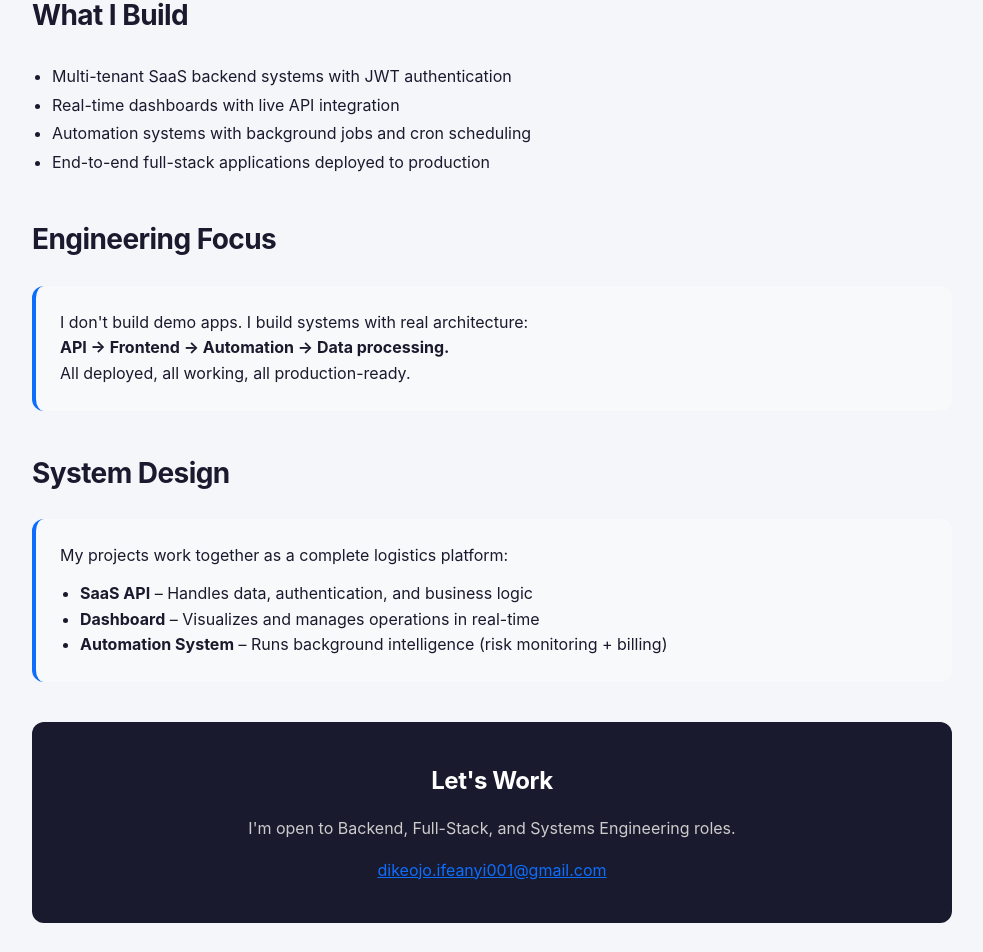
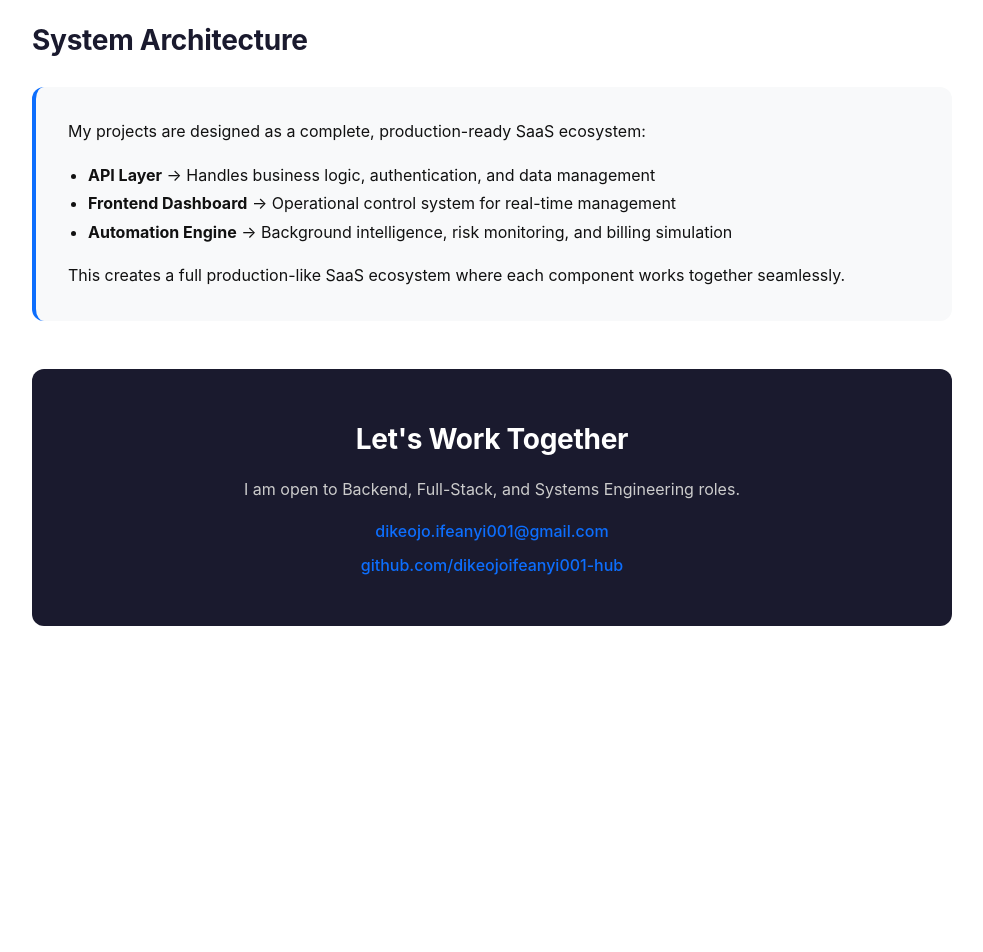
Before and after one commit to dikeojoifeanyi001-hub/doi-henry-portfolio, a React (Vite) app: page / in a window 1280 px wide. Shown: the part 497-1449 px from the top of the page, without its empty margins (148-1131 px from the left). After the commit the page ends 1193 px from the top, so only its background shows below. Built offline with nearby package versions, Linux system fonts and the light colour scheme.

Commit message:
Final portfolio upgrade: Hero rewrite, case studies, system thinking, recruiter CTA, premium UI

```diff
--- a/src/index.css
+++ b/src/index.css
@@ -5,22 +5,45 @@
 }
 
 body {
-  font-family: -apple-system, BlinkMacSystemFont, 'Segoe UI', Roboto, Oxygen, Ubuntu, sans-serif;
-  background-color: #f5f6fa;
-  color: #1a1a2e;
+  font-family: -apple-system, BlinkMacSystemFont, 'Segoe UI', Roboto, 'Helvetica Neue', sans-serif;
+  background: #ffffff;
+  color: #111;
   line-height: 1.6;
 }
 
+h1, h2, h3 {
+  letter-spacing: -0.02em;
+}
+
+h1 {
+  letter-spacing: -0.02em;
+}
+
+h2 {
+  letter-spacing: -0.01em;
+}
+
 a {
-  transition: opacity 0.2s;
+  color: #0b57d0;
+  font-weight: 500;
+  text-decoration: none;
+  transition: opacity 0.2s ease;
 }
 
 a:hover {
   opacity: 0.7;
+  text-decoration: underline;
 }
 
-h1, h2, h3 {
-  letter-spacing: -0.02em;
+/* Spacing utility */
+div {
+  margin-bottom: 0;
+}
+
+/* Container max-width for readability */
+.container {
+  max-width: 1000px;
+  margin: 0 auto;
 }
 
 /* Scrollbar styling */
@@ -33,10 +56,10 @@ h1, h2, h3 {
 }
 
 ::-webkit-scrollbar-thumb {
-  background: #888;
+  background: #c1c1c1;
   border-radius: 4px;
 }
 
 ::-webkit-scrollbar-thumb:hover {
-  background: #555;
+  background: #a1a1a1;
 }
--- a/src/pages/Contact.jsx
+++ b/src/pages/Contact.jsx
@@ -2,40 +2,94 @@ export default function Contact() {
   const containerStyle = {
     maxWidth: "600px",
     margin: "0 auto",
-    padding: "40px",
+    padding: "60px 40px",
     textAlign: "center"
+  };
+
+  const titleStyle = {
+    fontSize: "36px",
+    marginBottom: "40px",
+    color: "#1a1a2e",
+    letterSpacing: "-0.5px"
   };
 
   const cardStyle = {
     backgroundColor: "white",
     borderRadius: "12px",
-    padding: "32px",
-    boxShadow: "0 2px 8px rgba(0,0,0,0.08)",
+    padding: "40px",
+    boxShadow: "0 2px 12px rgba(0,0,0,0.06)",
     border: "1px solid #eee"
+  };
+
+  const infoBlockStyle = {
+    marginBottom: "24px",
+    padding: "20px",
+    backgroundColor: "#f8f9fa",
+    borderRadius: "8px"
+  };
+
+  const labelStyle = {
+    fontSize: "13px",
+    fontWeight: "700",
+    color: "#0d6efd",
+    marginBottom: "8px",
+    textTransform: "uppercase",
+    letterSpacing: "1px"
+  };
+
+  const valueStyle = {
+    fontSize: "18px",
+    color: "#1a1a2e"
+  };
+
+  const linkStyle = {
+    color: "#0b57d0",
+    textDecoration: "none",
+    fontWeight: "500"
+  };
+
+  const noteStyle = {
+    marginTop: "32px",
+    padding: "20px",
+    backgroundColor: "#e9ecef",
+    borderRadius: "8px",
+    fontSize: "14px",
+    color: "#555"
   };
 
   return (
     <div style={containerStyle}>
-      <h1 style={{ fontSize: "36px", marginBottom: "40px" }}>Contact Me</h1>
+      <h1 style={titleStyle}>Contact Me</h1>
 
       <div style={cardStyle}>
-        <div style={{ marginBottom: "24px", padding: "16px", backgroundColor: "#f8f9fa", borderRadius: "8px" }}>
-          <div style={{ fontSize: "14px", color: "#888", marginBottom: "8px" }}>EMAIL</div>
-          <div><a href="mailto:dikeojo.ifeanyi001@gmail.com" style={{ color: "#0d6efd" }}>dikeojo.ifeanyi001@gmail.com</a></div>
+        <div style={infoBlockStyle}>
+          <div style={labelStyle}>Email</div>
+          <div style={valueStyle}>
+            <a href="mailto:dikeojo.ifeanyi001@gmail.com" style={linkStyle}>
+              dikeojo.ifeanyi001@gmail.com
+            </a>
+          </div>
         </div>
 
-        <div style={{ marginBottom: "24px", padding: "16px", backgroundColor: "#f8f9fa", borderRadius: "8px" }}>
-          <div style={{ fontSize: "14px", color: "#888", marginBottom: "8px" }}>GITHUB</div>
-          <div><a href="https://github.com/dikeojoifeanyi001-hub" target="_blank" style={{ color: "#0d6efd" }}>github.com/dikeojoifeanyi001-hub</a></div>
+        <div style={infoBlockStyle}>
+          <div style={labelStyle}>GitHub</div>
+          <div style={valueStyle}>
+            <a href="https://github.com/dikeojoifeanyi001-hub" target="_blank" rel="noopener noreferrer" style={linkStyle}>
+              github.com/dikeojoifeanyi001-hub
+            </a>
+          </div>
         </div>
 
-        <div style={{ padding: "16px", backgroundColor: "#f8f9fa", borderRadius: "8px" }}>
-          <div style={{ fontSize: "14px", color: "#888", marginBottom: "8px" }}>OPEN TO</div>
-          <div>Junior Backend Engineer • Software Engineer</div>
+        <div style={infoBlockStyle}>
+          <div style={labelStyle}>Open To</div>
+          <div style={valueStyle}>
+            Backend Engineer • Software Engineer • Systems Engineer
+          </div>
         </div>
 
-        <div style={{ marginTop: "24px", padding: "16px", backgroundColor: "#e9ecef", borderRadius: "8px", fontSize: "14px" }}>
-          📍 Available for remote opportunities worldwide.
+        <div style={noteStyle}>
+          📍 Available for remote opportunities worldwide.<br />
+          I respond within 24 hours.
         </div>
       </div>
     </div>
--- a/src/pages/Home.jsx
+++ b/src/pages/Home.jsx
@@ -2,7 +2,7 @@ export default function Home() {
   const containerStyle = {
     maxWidth: "1000px",
     margin: "0 auto",
-    padding: "60px 40px"
+    padding: "70px 40px"
   };
 
   const heroStyle = {
@@ -10,15 +10,16 @@ export default function Home() {
   };
 
   const nameStyle = {
-    fontSize: "48px",
+    fontSize: "44px",
+    fontWeight: "700",
     marginBottom: "16px",
     color: "#1a1a2e"
   };
 
   const titleStyle = {
-    fontSize: "24px",
-    color: "#0d6efd",
-    marginBottom: "24px",
+    fontSize: "22px",
+    color: "#444",
+    marginBottom: "20px",
     fontWeight: "500"
   };
 
@@ -26,18 +27,22 @@ export default function Home() {
     fontSize: "18px",
     lineHeight: "1.6",
     color: "#444",
-    maxWidth: "600px",
+    maxWidth: "700px",
+    marginBottom: "24px"
+  };
+
+  const buildingStyle = {
+    fontSize: "16px",
+    fontWeight: "600",
+    color: "#0d6efd",
     marginBottom: "30px"
   };
 
-  const buttonStyle = {
-    display: "inline-block",
-    backgroundColor: "#0d6efd",
-    color: "white",
-    padding: "12px 24px",
-    borderRadius: "8px",
-    textDecoration: "none",
-    fontWeight: "500"
+  const linkButtonStyle = {
+    fontSize: "18px",
+    fontWeight: "500",
+    color: "#0d6efd",
+    textDecoration: "none"
   };
 
   const sectionTitleStyle = {
@@ -46,32 +51,26 @@ export default function Home() {
     color: "#1a1a2e"
   };
 
+  const systemBoxStyle = {
+    backgroundColor: "#f8f9fa",
+    padding: "32px",
+    borderRadius: "12px",
+    marginBottom: "48px",
+    borderLeft: "4px solid #0d6efd"
+  };
+
   const listStyle = {
     paddingLeft: "20px",
     lineHeight: "1.8",
-    marginBottom: "40px"
-  };
-
-  const proofBoxStyle = {
-    backgroundColor: "#f8f9fa",
-    padding: "24px",
-    borderRadius: "12px",
-    marginBottom: "40px",
-    borderLeft: "4px solid #0d6efd"
+    marginTop: "12px"
   };
 
   const ctaStyle = {
     backgroundColor: "#1a1a2e",
     color: "white",
-    padding: "40px",
+    padding: "48px",
     borderRadius: "12px",
-    textAlign: "center",
-    marginTop: "40px"
-  };
-
-  const linkStyle = {
-    color: "#0d6efd",
-    textDecoration: "none"
+    textAlign: "center"
   };
 
   return (
@@ -79,55 +78,49 @@ export default function Home() {
       {/* HERO SECTION */}
       <div style={heroStyle}>
         <h1 style={nameStyle}>D.O.I Henry</h1>
-        <h2 style={titleStyle}>Software Engineer (Backend • Systems • Full-Stack)</h2>
+        <h2 style={titleStyle}>Software Engineer — Backend • Systems • Full-Stack SaaS</h2>
         <p style={descriptionStyle}>
-          I build production-ready systems: scalable APIs, automation engines,
-          and dashboards that solve real logistics and business problems.
+          I design and build production-grade systems including scalable APIs,
+          automation engines, and full-stack dashboards that solve real business operations problems.
         </p>
-        <a href="/projects" style={buttonStyle}>View My Work →</a>
+        <div style={buildingStyle}>
+          Building: SaaS platforms • Automation systems • Logistics intelligence tools
+        </div>
+        <div>
+          <a href="/projects" style={linkButtonStyle}>View Engineering Work →</a>
+        </div>
       </div>
 
-      {/* WHAT I BUILD SECTION */}
-      <h3 style={sectionTitleStyle}>What I Build</h3>
-      <ul style={listStyle}>
-        <li>Multi-tenant SaaS backend systems with JWT authentication</li>
-        <li>Real-time dashboards with live API integration</li>
-        <li>Automation systems with background jobs and cron scheduling</li>
-        <li>End-to-end full-stack applications deployed to production</li>
-      </ul>
-
-      {/* ENGINEERING PROOF SECTION */}
-      <h3 style={sectionTitleStyle}>Engineering Focus</h3>
-      <div style={proofBoxStyle}>
-        <p style={{ fontSize: "16px", lineHeight: "1.6", margin: 0 }}>
-          I don't build demo apps. I build systems with real architecture:<br/>
-          <strong>API → Frontend → Automation → Data processing.</strong><br/>
-          All deployed, all working, all production-ready.
+      {/* SYSTEM THINKING SECTION */}
+      <h2 style={sectionTitleStyle}>System Architecture</h2>
+      <div style={systemBoxStyle}>
+        <p style={{ fontSize: "16px", lineHeight: "1.6", marginBottom: "16px" }}>
+          My projects are designed as a complete, production-ready SaaS ecosystem:
+        </p>
+        <ul style={listStyle}>
+          <li><strong>API Layer</strong> → Handles business logic, authentication, and data management</li>
+          <li><strong>Frontend Dashboard</strong> → Operational control system for real-time management</li>
+          <li><strong>Automation Engine</strong> → Background intelligence, risk monitoring, and billing simulation</li>
+        </ul>
+        <p style={{ fontSize: "16px", lineHeight: "1.6", marginTop: "16px", marginBottom: 0 }}>
+          This creates a full production-like SaaS ecosystem where each component works together seamlessly.
         </p>
       </div>
 
-      {/* SYSTEM DESIGN SECTION */}
-      <h3 style={sectionTitleStyle}>System Design</h3>
-      <div style={proofBoxStyle}>
-        <p style={{ fontSize: "16px", lineHeight: "1.6", margin: 0 }}>
-          My projects work together as a complete logistics platform:
+      {/* RECRUITER CONVERSION SECTION */}
+      <div style={ctaStyle}>
+        <h2 style={{ fontSize: "28px", marginBottom: "16px", color: "white" }}>Let's Work Together</h2>
+        <p style={{ marginBottom: "16px", color: "#ccc", fontSize: "16px" }}>
+          I am open to Backend, Full-Stack, and Systems Engineering roles.
         </p>
-        <ul style={{ marginTop: "12px", paddingLeft: "20px" }}>
-          <li><strong>SaaS API</strong> – Handles data, authentication, and business logic</li>
-          <li><strong>Dashboard</strong> – Visualizes and manages operations in real-time</li>
-          <li><strong>Automation System</strong> – Runs background intelligence (risk monitoring + billing)</li>
-        </ul>
-      </div>
-
-      {/* RECRUITER CTA */}
-      <div style={ctaStyle}>
-        <h3 style={{ fontSize: "24px", marginBottom: "16px", color: "white" }}>Let's Work</h3>
-        <p style={{ marginBottom: "16px", color: "#ccc" }}>
-          I'm open to Backend, Full-Stack, and Systems Engineering roles.
+        <p style={{ marginBottom: "8px" }}>
+          <a href="mailto:dikeojo.ifeanyi001@gmail.com" style={{ color: "#0d6efd", fontSize: "16px" }}>
+            dikeojo.ifeanyi001@gmail.com
+          </a>
         </p>
         <p>
-          <a href="mailto:dikeojo.ifeanyi001@gmail.com" style={{ color: "#0d6efd" }}>
-            dikeojo.ifeanyi001@gmail.com
+          <a href="https://github.com/dikeojoifeanyi001-hub" target="_blank" rel="noopener noreferrer" style={{ color: "#0d6efd", fontSize: "16px" }}>
+            github.com/dikeojoifeanyi001-hub
           </a>
         </p>
       </div>
--- a/src/pages/Projects.jsx
+++ b/src/pages/Projects.jsx
@@ -1,42 +1,45 @@
 const projects = [
   {
     title: "DIFE SaaS API",
-    problem: "Logistics companies need a centralized backend to manage drivers, routes, and risk assessment across multiple tenants.",
-    solution: "Built a multi-tenant REST API with JWT authentication, driver/route CRUD operations, and automatic environmental risk scoring.",
+    problem: "Logistics companies needed a secure, multi-tenant backend system to manage drivers, routes, and risk assessment across multiple organizations.",
+    solution: "Built a production-grade REST API with JWT authentication, multi-tenant architecture, and an automated risk scoring engine.",
     tech: ["Node.js", "Express", "PostgreSQL", "JWT", "Railway"],
     features: [
-      "Multi-tenant architecture (companies manage their own data)",
-      "JWT authentication with role-based access",
-      "Automatic risk scoring (0-100 based on route characteristics)",
-      "Full CRUD for drivers and routes"
+      "Multi-tenant company system (each company manages its own data)",
+      "JWT authentication with role-based access control",
+      "Driver and route management (full CRUD operations)",
+      "Risk scoring engine (0-100 based on route characteristics)",
+      "Production deployment on Railway with PostgreSQL"
     ],
     live: "https://dife-saas-api-production.up.railway.app",
     github: "https://github.com/dikeojoifeanyi001-hub/dife-saas-api"
   },
   {
     title: "DIFE React Dashboard",
-    problem: "Operations teams need a visual interface to manage drivers, monitor routes, and identify high-risk logistics activities.",
-    solution: "Built a responsive admin dashboard that connects to the live API with real-time data, risk color coding, and interactive tables.",
+    problem: "Operations teams required a visual interface to manage logistics data, monitor routes, and quickly identify high-risk activities.",
+    solution: "Built a responsive admin dashboard connected to the live API with real-time data, risk visualization, and intuitive management tools.",
     tech: ["React", "Vite", "Axios", "React Router", "Cloudflare Pages"],
     features: [
-      "JWT authentication with protected routes",
-      "Dashboard with 4 metric cards (drivers, routes, high risk, avg risk)",
-      "Driver and route management with forms",
-      "Risk monitoring with color-coded levels (Green/Yellow/Red)"
+      "Secure JWT authentication with protected routes",
+      "Dashboard with 4 key metric cards (drivers, routes, high risk, average risk)",
+      "Driver and route management with add/edit functionality",
+      "Risk monitoring with color-coded levels (Green/Yellow/Red)",
+      "Responsive design for desktop and tablet devices"
     ],
     live: "https://dife-dashboard.pages.dev",
     github: "https://github.com/dikeojoifeanyi001-hub/dife-dashboard"
   },
   {
     title: "DIFE Automation System",
-    problem: "Manual monitoring of routes for high-risk conditions is inefficient. Companies need automated billing and alert systems.",
+    problem: "Manual monitoring of routes for high-risk conditions was inefficient. Companies needed automated billing and alert systems.",
     solution: "Built a Cloudflare Worker with cron triggers that automatically checks routes every 2 minutes and calculates billing every 5 minutes.",
     tech: ["Cloudflare Workers", "Cron Jobs", "Fetch API", "GitHub Actions"],
     features: [
       "Automatic risk detection (alerts when risk_score > 70)",
       "Billing simulation ($5 per route per company)",
       "Debug endpoint (/run-jobs) returning complete JSON results",
-      "Runs 24/7 with zero manual intervention"
+      "Runs 24/7 with zero manual intervention",
+      "Company-level billing breakdown and logging"
     ],
     live: "https://dife-automation.dikeojo-ifeanyi001.workers.dev/run-jobs",
     github: "https://github.com/dikeojoifeanyi001-hub/dife-automation"
@@ -53,27 +56,29 @@ export default function Projects() {
   const titleStyle = {
     fontSize: "36px",
     marginBottom: "40px",
-    color: "#1a1a2e"
+    color: "#1a1a2e",
+    letterSpacing: "-0.5px"
   };
 
   const cardStyle = {
     backgroundColor: "white",
     borderRadius: "12px",
-    padding: "28px",
-    marginBottom: "32px",
-    boxShadow: "0 2px 8px rgba(0,0,0,0.08)",
+    padding: "32px",
+    marginBottom: "40px",
+    boxShadow: "0 2px 12px rgba(0,0,0,0.06)",
     border: "1px solid #eee"
   };
 
   const projectTitleStyle = {
     fontSize: "28px",
-    marginBottom: "12px",
-    color: "#1a1a2e"
+    marginBottom: "20px",
+    color: "#1a1a2e",
+    letterSpacing: "-0.5px"
   };
 
   const sectionLabelStyle = {
-    fontSize: "14px",
-    fontWeight: "bold",
+    fontSize: "13px",
+    fontWeight: "700",
     color: "#0d6efd",
     marginBottom: "8px",
     textTransform: "uppercase",
@@ -82,28 +87,29 @@ export default function Projects() {
 
   const textStyle = {
     fontSize: "16px",
-    lineHeight: "1.5",
-    color: "#555",
-    marginBottom: "16px"
+    lineHeight: "1.6",
+    color: "#444",
+    marginBottom: "20px"
   };
 
   const techStyle = {
     display: "flex",
     flexWrap: "wrap",
     gap: "8px",
-    marginBottom: "20px"
+    marginBottom: "24px"
   };
 
   const techBadgeStyle = {
     backgroundColor: "#e9ecef",
     padding: "6px 14px",
     borderRadius: "20px",
-    fontSize: "12px",
-    color: "#495057"
+    fontSize: "13px",
+    color: "#495057",
+    fontWeight: "500"
   };
 
   const featureStyle = {
-    marginBottom: "20px",
+    marginBottom: "24px",
     paddingLeft: "20px"
   };
 
@@ -111,7 +117,8 @@ export default function Projects() {
     color: "#0d6efd",
     textDecoration: "none",
     marginRight: "24px",
-    fontWeight: "500"
+    fontWeight: "600",
+    fontSize: "15px"
   };
 
   return (
@@ -138,7 +145,7 @@ export default function Projects() {
           <div style={sectionLabelStyle}>Key Features</div>
           <ul style={featureStyle}>
             {project.features.map((feature, i) => (
-              <li key={i} style={{ marginBottom: "8px", color: "#555" }}>{feature}</li>
+              <li key={i} style={{ marginBottom: "8px", color: "#555", lineHeight: "1.5" }}>{feature}</li>
             ))}
           </ul>
 
@@ -147,7 +154,7 @@ export default function Projects() {
               🔗 Live Demo →
             </a>
             <a href={project.github} style={linkStyle} target="_blank" rel="noopener noreferrer">
-              📁 View GitHub
+              📁 GitHub Repository
             </a>
           </div>
         </div>
```
